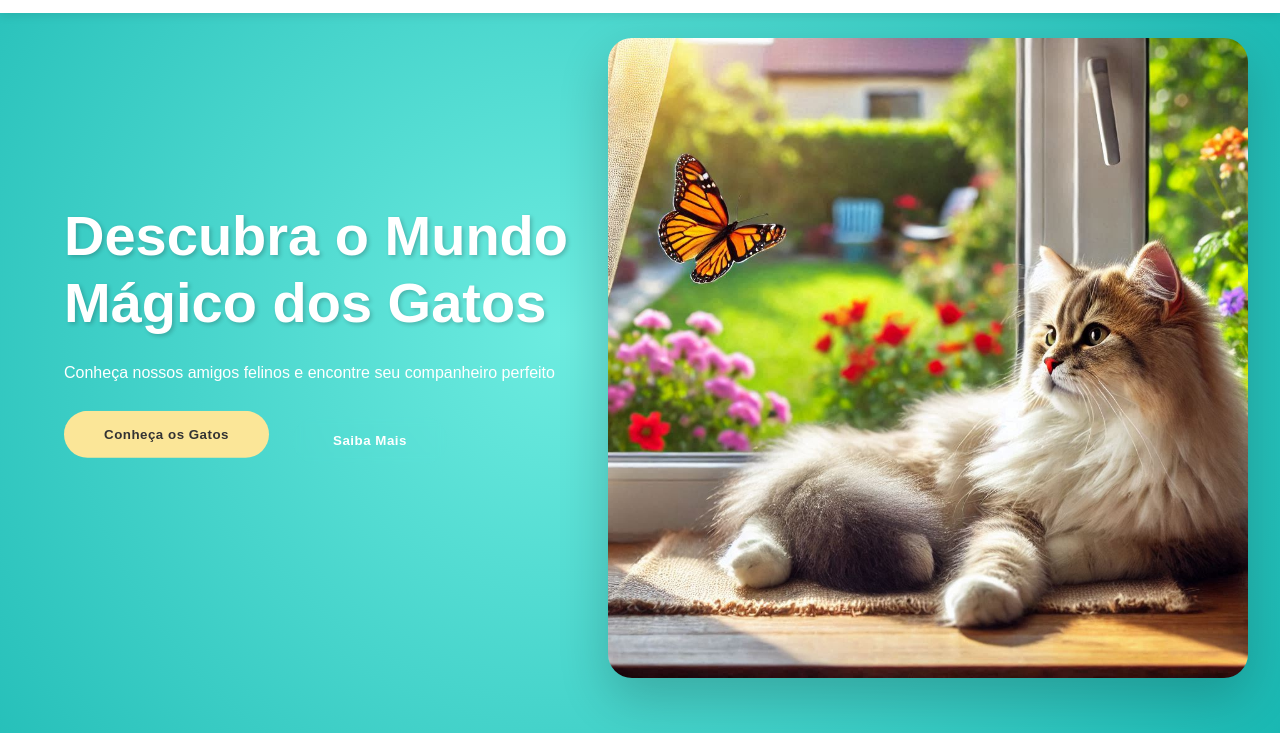
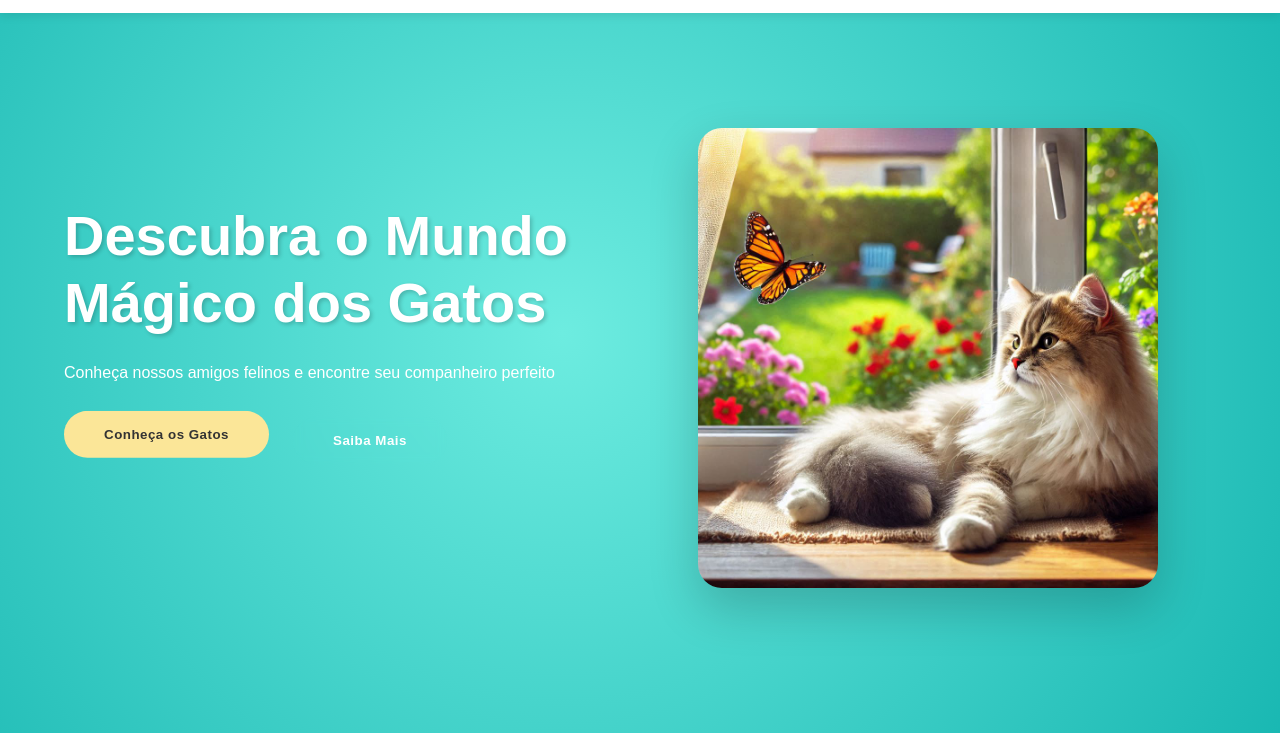
Before and after one commit to fvandrad/gato, a plain HTML site: page index.html in a window 1280 px wide. Shown: the part 67-800 px from the top of the page. Drawn offline with Linux system fonts and the light colour scheme.

Commit message:
Update styles.css

```diff
--- a/styles.css
+++ b/styles.css
@@ -239,7 +239,6 @@ nav a:hover::after {
 
 .hero-image {
     width: 50%;
-    height: 100vh;
     display: flex;
     align-items: center;
     justify-content: center;
@@ -247,8 +246,7 @@ nav a:hover::after {
 
 .hero-image img {
     margin-top: 50px;
-    width: 50vw;
-    height: 80vh;
+    width: 80%;
     border-radius: 24px;
     box-shadow: 0 20px 50px rgba(0, 0, 0, 0.2);
     animation: slideIn 1.2s cubic-bezier(0.4, 0, 0.2, 1) 0.5s backwards;
```
